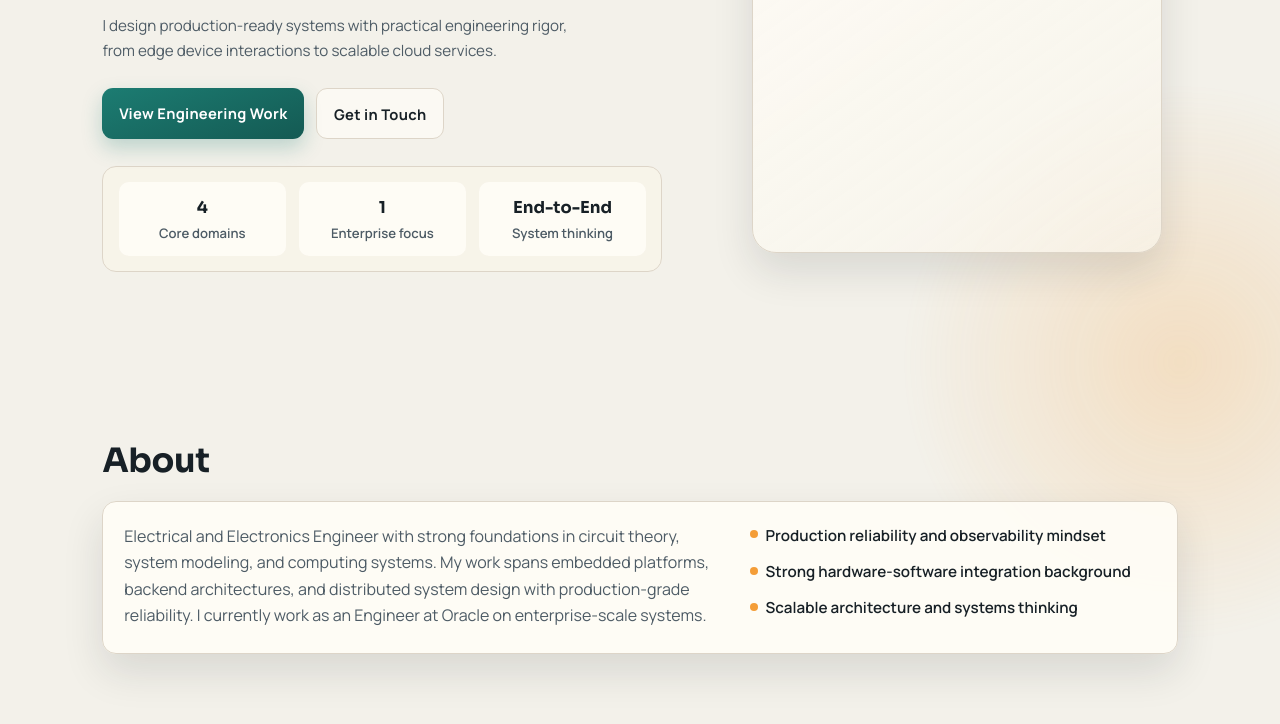
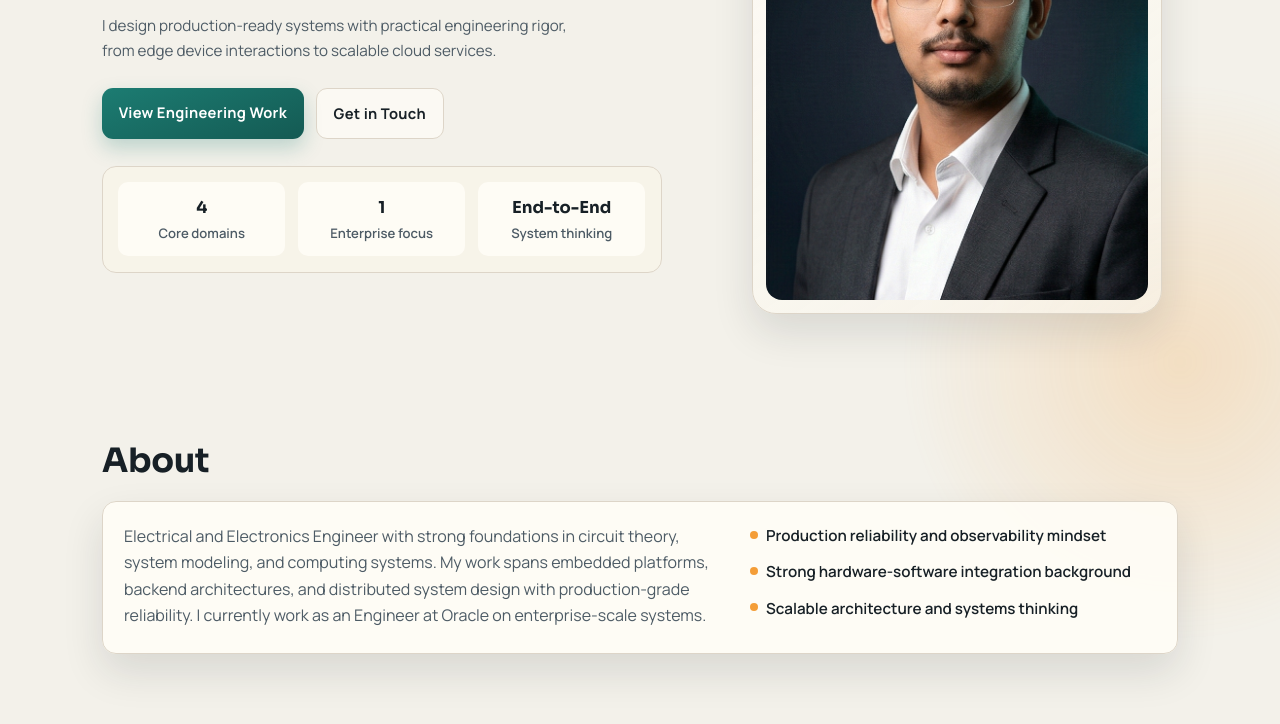
Before and after one commit to anand-ps/prime-archive, a plain HTML site: page index.html in a window 1280 px wide. Shown: the part 378-1102 px from the top of the page. Drawn offline with Linux system fonts and the light colour scheme.

Commit message:
photo added

```diff
--- a/assets/css/styles.css
+++ b/assets/css/styles.css
@@ -555,6 +555,31 @@ body::after {
     transform: translateY(0);
 }
 
+.reveal-item {
+    opacity: 0;
+    transform: translateY(20px);
+    transition: opacity 620ms cubic-bezier(0.2, 0.65, 0.2, 1), transform 620ms cubic-bezier(0.2, 0.65, 0.2, 1);
+    transition-delay: var(--reveal-delay, 0ms);
+    will-change: opacity, transform;
+}
+
+.reveal-item.reveal-left {
+    transform: translateX(-20px);
+}
+
+.reveal-item.reveal-right {
+    transform: translateX(20px);
+}
+
+.reveal-item.reveal-zoom {
+    transform: translateY(12px) scale(0.98);
+}
+
+.reveal-item.visible {
+    opacity: 1;
+    transform: translateX(0) translateY(0) scale(1);
+}
+
 @media (max-width: 980px) {
     .hero {
         gap: 1.8rem;
@@ -653,9 +678,8 @@ body::after {
     }
 
     .reveal,
-    .reveal.visible {
-        opacity: 1;
-        transform: none;
+    .reveal-item {
+        transition-duration: 620ms !important;
     }
 
     .hero-specialization-role::after {
--- a/assets/js/main.js
+++ b/assets/js/main.js
@@ -142,21 +142,45 @@ document.querySelectorAll('a[href^="#"]').forEach((anchor) => {
     });
 });
 
-const revealElements = document.querySelectorAll('.reveal');
+function assignRevealItems(selector, direction, staggerMs = 70) {
+    const elements = document.querySelectorAll(selector);
+    elements.forEach((element, index) => {
+        element.classList.add('reveal-item');
+        if (direction) {
+            element.classList.add(`reveal-${direction}`);
+        }
+        element.style.setProperty('--reveal-delay', `${index * staggerMs}ms`);
+    });
+}
 
-if (!motionReduced && 'IntersectionObserver' in window) {
+assignRevealItems('.hero-copy > *:not(.hero-specialization-role)', 'up', 70);
+assignRevealItems('.hero-visual .image-frame', 'right', 80);
+assignRevealItems('.hero-metrics .metric', 'zoom', 85);
+assignRevealItems('.section-head', 'up', 40);
+assignRevealItems('#about .about-card > *', 'up', 90);
+assignRevealItems('#domains .domain-card', 'up', 90);
+assignRevealItems('#work .panel', 'left', 100);
+assignRevealItems('#experience .panel', 'right', 100);
+assignRevealItems('#contact .contact-panel > *', 'up', 90);
+assignRevealItems('#contact .contact-list li', 'up', 70);
+
+const revealElements = document.querySelectorAll('.reveal, .reveal-item');
+
+if ('IntersectionObserver' in window) {
     const revealObserver = new IntersectionObserver(
         (entries, observer) => {
             entries.forEach((entry) => {
-                if (entry.isIntersecting) {
-                    entry.target.classList.add('visible');
-                    observer.unobserve(entry.target);
+                if (!entry.isIntersecting) {
+                    return;
                 }
+
+                entry.target.classList.add('visible');
+                observer.unobserve(entry.target);
             });
         },
         {
-            rootMargin: '0px 0px -10% 0px',
-            threshold: 0.18
+            rootMargin: '0px 0px -8% 0px',
+            threshold: 0.14
         }
     );
 
```
Also changed, not shown: assets/images/profile.webp (added), assets/images/profile_2.webp (added).
